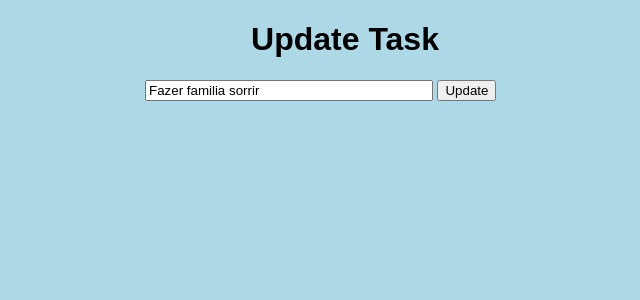
After one commit to Mousegamertank/ToDoList_with_Flask, a Flask app: page /update/1 in a window 1280 px wide. The commit adds this page. Shown: the top 300 px of the page, without its empty margins (295-935 px from the left). Run offline with Flask 2, Linux system fonts and the light colour scheme; data comes from the database, SQL or seed files in the repository; both versions use the stored data as it was after the commit.

Commit message:
Simple task manager

```diff
--- a/app.py
+++ b/app.py
@@ -35,5 +35,29 @@ def index():
         tasks = Todo.query.order_by(Todo.date_created).all()
         return render_template('index.html', tasks=tasks)
 
+@app.route('/delete/<int:id>')
+def delete(id):
+    task_to_delete = Todo.query.get_or_404(id)
+    try:
+        db.session.delete(task_to_delete)
+        db.session.commit()
+        return redirect('/')
+    except:
+        return 'There was a problem deleting the task'
+
+@app.route('/update/<int:id>', methods=['GET', 'POST'])
+def updtade(id):
+    task = Todo.query.get_or_404(id)
+
+    if request.method == 'POST':
+        task.content = request.form['content']
+        try:
+            db.session.commit()
+            return redirect('/')
+        except:
+            return 'There was a problem to update'
+    else:
+        return render_template('update.html', task=task)
+
 if __name__ == "__main__":
     app.run(debug=True)
--- /dev/null
+++ b/templates/update.html
@@ -0,0 +1,18 @@
+{% extends 'base.html' %}
+
+{% block head %}
+    <title> Task Master </title>
+{% endblock %}
+
+{% block body %}
+    <div class="content">
+        <h1 style="text-align:center;">Update Task</h1>
+        <div class="form">
+            <form action="/update/{{task.id}}" method="POST">
+                <input type="text" name="content" id="content" value='{{task.content}}'>
+                <input type="submit" value="Update">
+            </form>
+        </div>
+    </div>
+
+{% endblock %}
```
Also changed, not shown: templates/index.html (+11 -10 lines), test.db.
